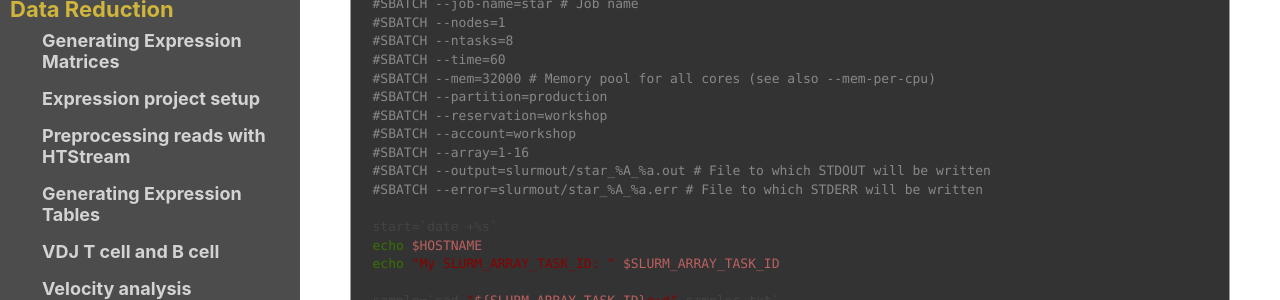
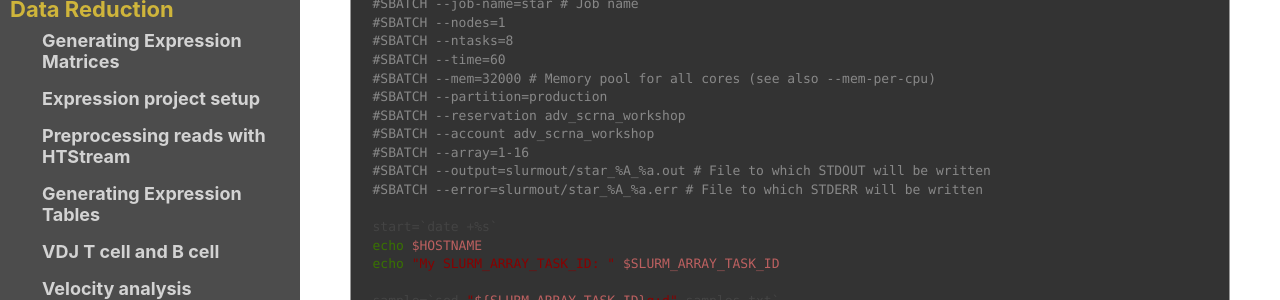
Before and after one commit to ucdavis-bioinformatics-training/2020-August-Advanced-scRNAseq, a Jekyll site: the page built from examples.md, in a window 1280 px wide. Shown: the part 1052-1352 px from the top of the page. Built offline with Jekyll 4.4.1, drawn with Linux system fonts in a browser that asks for light colours; our own code applies the rules of GitHub Pages for plain Markdown files.

Commit message:
update cluster reservation

```diff
--- a/examples.md
+++ b/examples.md
@@ -40,8 +40,8 @@ Underscores (___)
 #SBATCH --time=60
 #SBATCH --mem=32000 # Memory pool for all cores (see also --mem-per-cpu)
 #SBATCH --partition=production
-#SBATCH --reservation=workshop
-#SBATCH --account=workshop
+#SBATCH --reservation adv_scrna_workshop
+#SBATCH --account adv_scrna_workshop
 #SBATCH --array=1-16
 #SBATCH --output=slurmout/star_%A_%a.out # File to which STDOUT will be written
 #SBATCH --error=slurmout/star_%A_%a.err # File to which STDERR will be written
```
Also changed, not shown: 1 other file.
